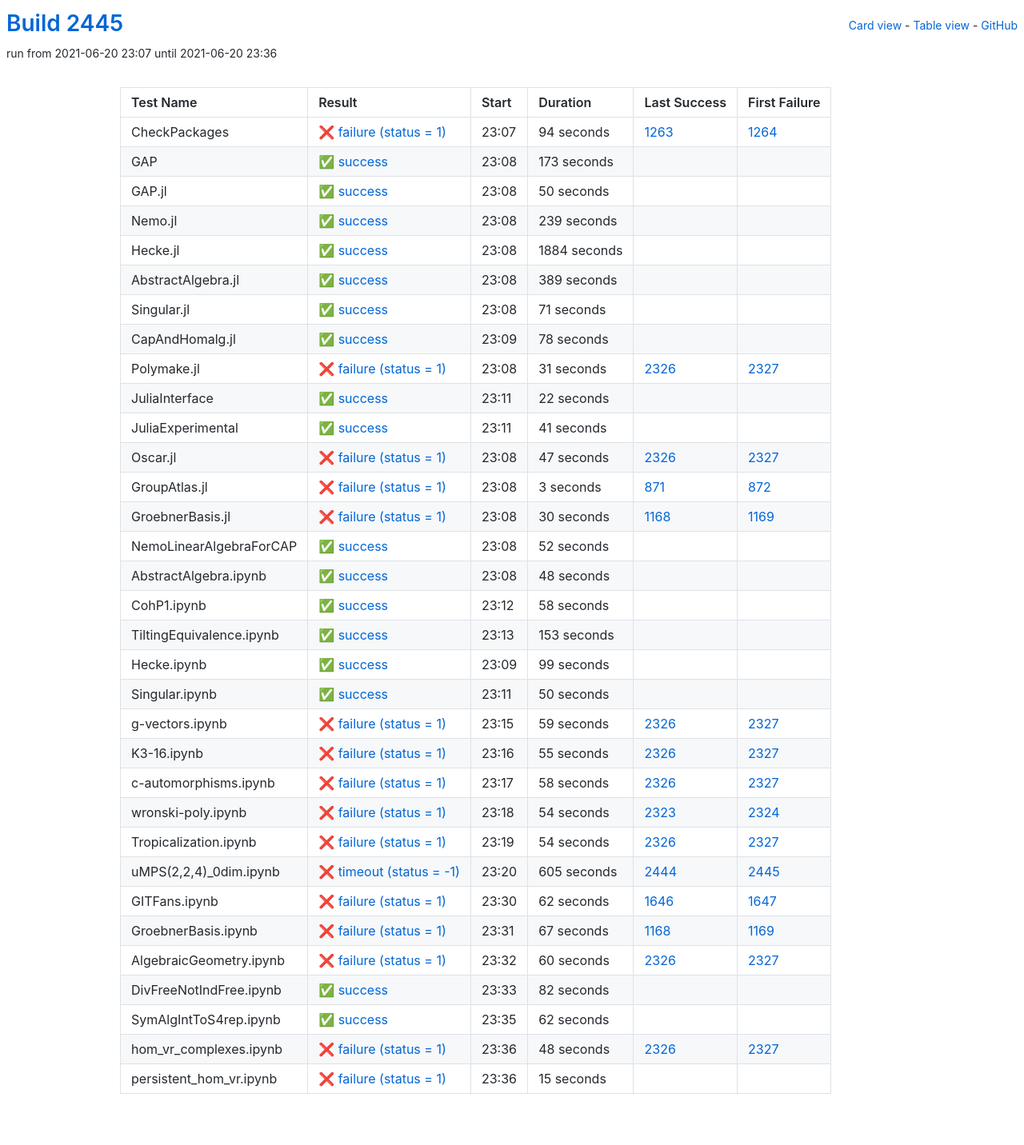
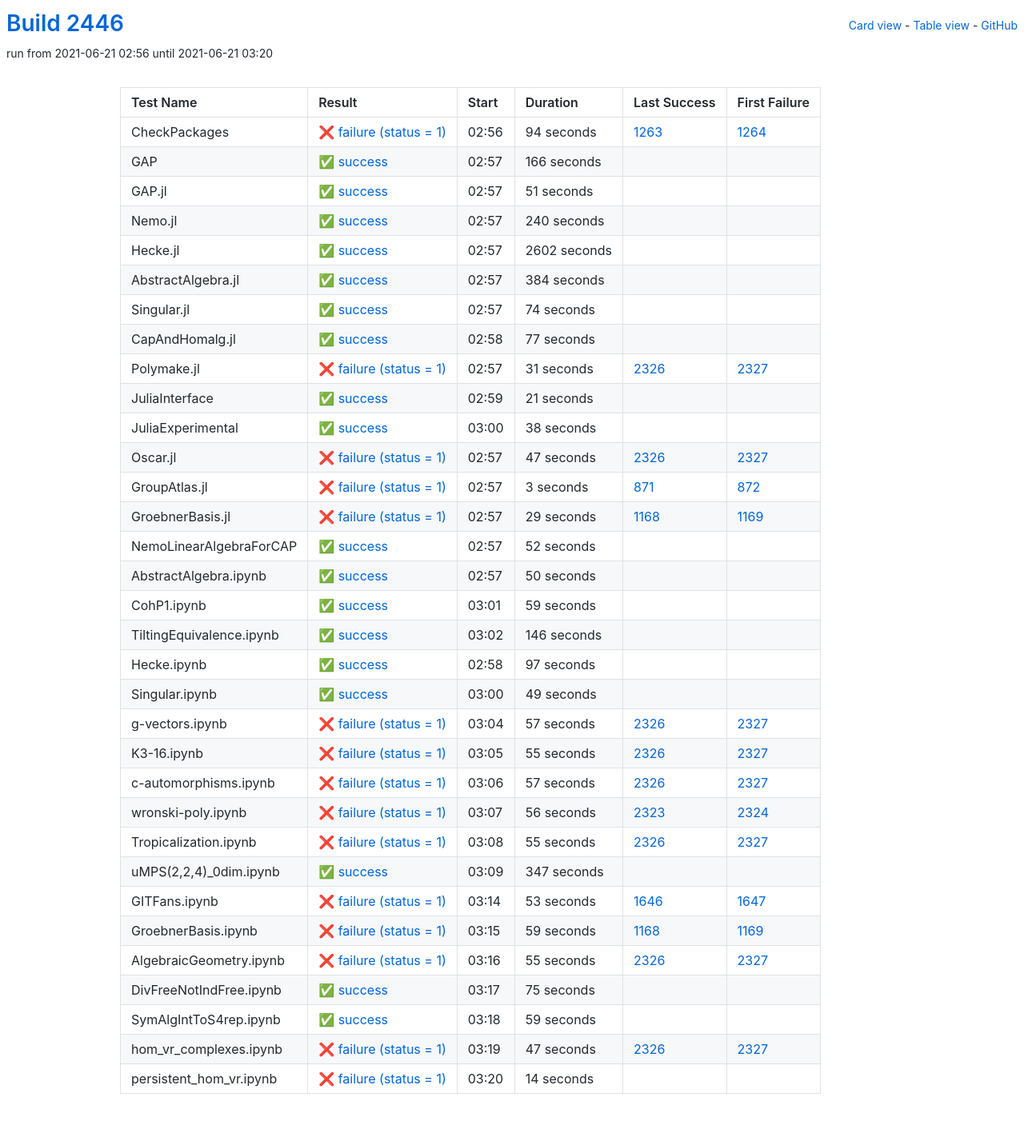
Before and after one commit to oscar-system/oscar-ci-status-stable, a Jekyll site: the page built from table.html, in a window 1280 px wide. Shown: the whole page at 80% size. Built offline with Jekyll 4.4.1, drawn with Linux system fonts in a browser that asks for light colours.

Commit message:
Build #2446

```diff
--- a/_data/ci.yml
+++ b/_data/ci.yml
@@ -1,6 +1,6 @@
 ---
-build: 2445
-build_url: https://oscarci.mathematik.uni-kl.de/job/oscar-stable/2445/
+build: 2446
+build_url: https://oscarci.mathematik.uni-kl.de/job/oscar-stable/2446/
 job: oscar-stable
 organization: oscar-system
 repo: oscar-ci-status-stable
@@ -8,8 +8,8 @@ repourl: https://github.com/oscar-system/oscar-ci-status-stable
 tests:
 - name: CheckPackages
   id: checkpackages
-  log: https://oscarci.mathematik.uni-kl.de/job/oscar-stable/2445/artifact/logs/build-2445/CheckPackages.log
-  start: 2021-06-20 23:07
+  log: https://oscarci.mathematik.uni-kl.de/job/oscar-stable/2446/artifact/logs/build-2446/CheckPackages.log
+  start: 2021-06-21 02:56
   success: false
   exitcode: 1
   status: failure
@@ -20,92 +20,92 @@ tests:
   first_failure_url: https://oscarci.mathematik.uni-kl.de/job/oscar-stable/1264/
 - name: GAP
   id: gap
-  log: https://oscarci.mathematik.uni-kl.de/job/oscar-stable/2445/artifact/logs/build-2445/GAP.log
-  start: 2021-06-20 23:08
+  log: https://oscarci.mathematik.uni-kl.de/job/oscar-stable/2446/artifact/logs/build-2446/GAP.log
+  start: 2021-06-21 02:57
   success: true
   exitcode: 0
   status: success
-  duration: 173
+  duration: 166
   last_success: false
   last_success_url:
   first_failure: false
   first_failure_url:
 - name: GAP.jl
   id: gap-jl
-  log: https://oscarci.mathematik.uni-kl.de/job/oscar-stable/2445/artifact/logs/build-2445/GAP.jl.log
-  start: 2021-06-20 23:08
+  log: https://oscarci.mathematik.uni-kl.de/job/oscar-stable/2446/artifact/logs/build-2446/GAP.jl.log
+  start: 2021-06-21 02:57
   success: true
   exitcode: 0
   status: success
-  duration: 50
+  duration: 51
   last_success: false
   last_success_url:
   first_failure: false
   first_failure_url:
 - name: Nemo.jl
   id: nemo-jl
-  log: https://oscarci.mathematik.uni-kl.de/job/oscar-stable/2445/artifact/logs/build-2445/Nemo.jl.log
-  start: 2021-06-20 23:08
+  log: https://oscarci.mathematik.uni-kl.de/job/oscar-stable/2446/artifact/logs/build-2446/Nemo.jl.log
+  start: 2021-06-21 02:57
   success: true
   exitcode: 0
   status: success
-  duration: 239
+  duration: 240
   last_success: false
   last_success_url:
   first_failure: false
   first_failure_url:
 - name: Hecke.jl
   id: hecke-jl
-  log: https://oscarci.mathematik.uni-kl.de/job/oscar-stable/2445/artifact/logs/build-2445/Hecke.jl.log
-  start: 2021-06-20 23:08
+  log: https://oscarci.mathematik.uni-kl.de/job/oscar-stable/2446/artifact/logs/build-2446/Hecke.jl.log
+  start: 2021-06-21 02:57
   success: true
   exitcode: 0
   status: success
-  duration: 1884
+  duration: 2602
   last_success: false
   last_success_url:
   first_failure: false
   first_failure_url:
 - name: AbstractAlgebra.jl
   id: abstractalgebra-jl
-  log: https://oscarci.mathematik.uni-kl.de/job/oscar-stable/2445/artifact/logs/build-2445/AbstractAlgebra.jl.log
-  start: 2021-06-20 23:08
+  log: https://oscarci.mathematik.uni-kl.de/job/oscar-stable/2446/artifact/logs/build-2446/AbstractAlgebra.jl.log
+  start: 2021-06-21 02:57
   success: true
   exitcode: 0
   status: success
-  duration: 389
+  duration: 384
   last_success: false
   last_success_url:
   first_failure: false
   first_failure_url:
 - name: Singular.jl
   id: singular-jl
-  log: https://oscarci.mathematik.uni-kl.de/job/oscar-stable/2445/artifact/logs/build-2445/Singular.jl.log
-  start: 2021-06-20 23:08
+  log: https://oscarci.mathematik.uni-kl.de/job/oscar-stable/2446/artifact/logs/build-2446/Singular.jl.log
+  start: 2021-06-21 02:57
   success: true
   exitcode: 0
   status: success
-  duration: 71
+  duration: 74
   last_success: false
   last_success_url:
   first_failure: false
   first_failure_url:
 - name: CapAndHomalg.jl
   id: capandhomalg-jl
-  log: https://oscarci.mathematik.uni-kl.de/job/oscar-stable/2445/artifact/logs/build-2445/CapAndHomalg.jl.log
-  start: 2021-06-20 23:09
+  log: https://oscarci.mathematik.uni-kl.de/job/oscar-stable/2446/artifact/logs/build-2446/CapAndHomalg.jl.log
+  start: 2021-06-21 02:58
   success: true
   exitcode: 0
   status: success
-  duration: 78
+  duration: 77
   last_success: false
   last_success_url:
   first_failure: false
   first_failure_url:
 - name: Polymake.jl
   id: polymake-jl
-  log: https://oscarci.mathematik.uni-kl.de/job/oscar-stable/2445/artifact/logs/build-2445/Polymake.jl.log
-  start: 2021-06-20 23:08
+  log: https://oscarci.mathematik.uni-kl.de/job/oscar-stable/2446/artifact/logs/build-2446/Polymake.jl.log
+  start: 2021-06-21 02:57
   success: false
   exitcode: 1
   status: failure
@@ -116,32 +116,32 @@ tests:
   first_failure_url: https://oscarci.mathematik.uni-kl.de/job/oscar-stable/2327/
 - name: JuliaInterface
   id: juliainterface
-  log: https://oscarci.mathematik.uni-kl.de/job/oscar-stable/2445/artifact/logs/build-2445/JuliaInterface.log
-  start: 2021-06-20 23:11
+  log: https://oscarci.mathematik.uni-kl.de/job/oscar-stable/2446/artifact/logs/build-2446/JuliaInterface.log
+  start: 2021-06-21 02:59
   success: true
   exitcode: 0
   status: success
-  duration: 22
+  duration: 21
   last_success: false
   last_success_url:
   first_failure: false
   first_failure_url:
 - name: JuliaExperimental
   id: juliaexperimental
-  log: https://oscarci.mathematik.uni-kl.de/job/oscar-stable/2445/artifact/logs/build-2445/JuliaExperimental.log
-  start: 2021-06-20 23:11
+  log: https://oscarci.mathematik.uni-kl.de/job/oscar-stable/2446/artifact/logs/build-2446/JuliaExperimental.log
+  start: 2021-06-21 03:00
   success: true
   exitcode: 0
   status: success
-  duration: 41
+  duration: 38
   last_success: false
   last_success_url:
   first_failure: false
   first_failure_url:
 - name: Oscar.jl
   id: oscar-jl
-  log: https://oscarci.mathematik.uni-kl.de/job/oscar-stable/2445/artifact/logs/build-2445/Oscar.jl.log
-  start: 2021-06-20 23:08
+  log: https://oscarci.mathematik.uni-kl.de/job/oscar-stable/2446/artifact/logs/build-2446/Oscar.jl.log
+  start: 2021-06-21 02:57
   success: false
   exitcode: 1
   status: failure
@@ -152,8 +152,8 @@ tests:
   first_failure_url: https://oscarci.mathematik.uni-kl.de/job/oscar-stable/2327/
 - name: GroupAtlas.jl
   id: groupatlas-jl
-  log: https://oscarci.mathematik.uni-kl.de/job/oscar-stable/2445/artifact/logs/build-2445/GroupAtlas.jl.log
-  start: 2021-06-20 23:08
+  log: https://oscarci.mathematik.uni-kl.de/job/oscar-stable/2446/artifact/logs/build-2446/GroupAtlas.jl.log
+  start: 2021-06-21 02:57
   success: false
   exitcode: 1
   status: failure
@@ -164,20 +164,20 @@ tests:
   first_failure_url: https://oscarci.mathematik.uni-kl.de/job/oscar-stable/872/
 - name: GroebnerBasis.jl
   id: groebnerbasis-jl
-  log: https://oscarci.mathematik.uni-kl.de/job/oscar-stable/2445/artifact/logs/build-2445/GroebnerBasis.jl.log
-  start: 2021-06-20 23:08
+  log: https://oscarci.mathematik.uni-kl.de/job/oscar-stable/2446/artifact/logs/build-2446/GroebnerBasis.jl.log
+  start: 2021-06-21 02:57
   success: false
   exitcode: 1
   status: failure
-  duration: 30
+  duration: 29
   last_success: 1168
   last_success_url: https://oscarci.mathematik.uni-kl.de/job/oscar-stable/1168/
   first_failure: 1169
   first_failure_url: https://oscarci.mathematik.uni-kl.de/job/oscar-stable/1169/
 - name: NemoLinearAlgebraForCAP
   id: nemolinearalgebraforcap
-  log: https://oscarci.mathematik.uni-kl.de/job/oscar-stable/2445/artifact/logs/build-2445/NemoLinearAlgebraForCAP.log
-  start: 2021-06-20 23:08
+  log: https://oscarci.mathematik.uni-kl.de/job/oscar-stable/2446/artifact/logs/build-2446/NemoLinearAlgebraForCAP.log
+  start: 2021-06-21 02:57
   success: true
   exitcode: 0
   status: success
@@ -188,56 +188,8 @@ tests:
   first_failure_url:
 - name: AbstractAlgebra.ipynb
   id: abstractalgebra-ipynb
-  log: https://oscarci.mathematik.uni-kl.de/job/oscar-stable/2445/artifact/logs/build-2445/AbstractAlgebra.ipynb.log
-  start: 2021-06-20 23:08
-  success: true
-  exitcode: 0
-  status: success
-  duration: 48
-  last_success: false
-  last_success_url:
-  first_failure: false
-  first_failure_url:
-- name: CohP1.ipynb
-  id: cohp1-ipynb
-  log: https://oscarci.mathematik.uni-kl.de/job/oscar-stable/2445/artifact/logs/build-2445/CohP1.ipynb.log
-  start: 2021-06-20 23:12
-  success: true
-  exitcode: 0
-  status: success
-  duration: 58
-  last_success: false
-  last_success_url:
-  first_failure: false
-  first_failure_url:
-- name: TiltingEquivalence.ipynb
-  id: tiltingequivalence-ipynb
-  log: https://oscarci.mathematik.uni-kl.de/job/oscar-stable/2445/artifact/logs/build-2445/TiltingEquivalence.ipynb.log
-  start: 2021-06-20 23:13
-  success: true
-  exitcode: 0
-  status: success
-  duration: 153
-  last_success: false
-  last_success_url:
-  first_failure: false
-  first_failure_url:
-- name: Hecke.ipynb
-  id: hecke-ipynb
-  log: https://oscarci.mathematik.uni-kl.de/job/oscar-stable/2445/artifact/logs/build-2445/Hecke.ipynb.log
-  start: 2021-06-20 23:09
-  success: true
-  exitcode: 0
-  status: success
-  duration: 99
-  last_success: false
-  last_success_url:
-  first_failure: false
-  first_failure_url:
-- name: Singular.ipynb
-  id: singular-ipynb
-  log: https://oscarci.mathematik.uni-kl.de/job/oscar-stable/2445/artifact/logs/build-2445/Singular.ipynb.log
-  start: 2021-06-20 23:11
+  log: https://oscarci.mathematik.uni-kl.de/job/oscar-stable/2446/artifact/logs/build-2446/AbstractAlgebra.ipynb.log
+  start: 2021-06-21 02:57
   success: true
   exitcode: 0
   status: success
@@ -246,22 +198,70 @@ tests:
   last_success_url:
   first_failure: false
   first_failure_url:
+- name: CohP1.ipynb
+  id: cohp1-ipynb
+  log: https://oscarci.mathematik.uni-kl.de/job/oscar-stable/2446/artifact/logs/build-2446/CohP1.ipynb.log
+  start: 2021-06-21 03:01
+  success: true
+  exitcode: 0
+  status: success
+  duration: 59
+  last_success: false
+  last_success_url:
+  first_failure: false
+  first_failure_url:
+- name: TiltingEquivalence.ipynb
+  id: tiltingequivalence-ipynb
+  log: https://oscarci.mathematik.uni-kl.de/job/oscar-stable/2446/artifact/logs/build-2446/TiltingEquivalence.ipynb.log
+  start: 2021-06-21 03:02
+  success: true
+  exitcode: 0
+  status: success
+  duration: 146
+  last_success: false
+  last_success_url:
+  first_failure: false
+  first_failure_url:
+- name: Hecke.ipynb
+  id: hecke-ipynb
+  log: https://oscarci.mathematik.uni-kl.de/job/oscar-stable/2446/artifact/logs/build-2446/Hecke.ipynb.log
+  start: 2021-06-21 02:58
+  success: true
+  exitcode: 0
+  status: success
+  duration: 97
+  last_success: false
+  last_success_url:
+  first_failure: false
+  first_failure_url:
+- name: Singular.ipynb
+  id: singular-ipynb
+  log: https://oscarci.mathematik.uni-kl.de/job/oscar-stable/2446/artifact/logs/build-2446/Singular.ipynb.log
+  start: 2021-06-21 03:00
+  success: true
+  exitcode: 0
+  status: success
+  duration: 49
+  last_success: false
+  last_success_url:
+  first_failure: false
+  first_failure_url:
 - name: g-vectors.ipynb
   id: g-vectors-ipynb
-  log: https://oscarci.mathematik.uni-kl.de/job/oscar-stable/2445/artifact/logs/build-2445/g-vectors.ipynb.log
-  start: 2021-06-20 23:15
+  log: https://oscarci.mathematik.uni-kl.de/job/oscar-stable/2446/artifact/logs/build-2446/g-vectors.ipynb.log
+  start: 2021-06-21 03:04
   success: false
   exitcode: 1
   status: failure
-  duration: 59
+  duration: 57
   last_success: 2326
   last_success_url: https://oscarci.mathematik.uni-kl.de/job/oscar-stable/2326/
   first_failure: 2327
   first_failure_url: https://oscarci.mathematik.uni-kl.de/job/oscar-stable/2327/
 - name: K3-16.ipynb
   id: k3-16-ipynb
-  log: https://oscarci.mathematik.uni-kl.de/job/oscar-stable/2445/artifact/logs/build-2445/K3-16.ipynb.log
-  start: 2021-06-20 23:16
+  log: https://oscarci.mathematik.uni-kl.de/job/oscar-stable/2446/artifact/logs/build-2446/K3-16.ipynb.log
+  start: 2021-06-21 03:05
   success: false
   exitcode: 1
   status: failure
@@ -272,132 +272,132 @@ tests:
   first_failure_url: https://oscarci.mathematik.uni-kl.de/job/oscar-stable/2327/
 - name: c-automorphisms.ipynb
   id: c-automorphisms-ipynb
-  log: https://oscarci.mathematik.uni-kl.de/job/oscar-stable/2445/artifact/logs/build-2445/c-automorphisms.ipynb.log
-  start: 2021-06-20 23:17
+  log: https://oscarci.mathematik.uni-kl.de/job/oscar-stable/2446/artifact/logs/build-2446/c-automorphisms.ipynb.log
+  start: 2021-06-21 03:06
   success: false
   exitcode: 1
   status: failure
-  duration: 58
+  duration: 57
   last_success: 2326
   last_success_url: https://oscarci.mathematik.uni-kl.de/job/oscar-stable/2326/
   first_failure: 2327
   first_failure_url: https://oscarci.mathematik.uni-kl.de/job/oscar-stable/2327/
 - name: wronski-poly.ipynb
   id: wronski-poly-ipynb
-  log: https://oscarci.mathematik.uni-kl.de/job/oscar-stable/2445/artifact/logs/build-2445/wronski-poly.ipynb.log
-  start: 2021-06-20 23:18
+  log: https://oscarci.mathematik.uni-kl.de/job/oscar-stable/2446/artifact/logs/build-2446/wronski-poly.ipynb.log
+  start: 2021-06-21 03:07
   success: false
   exitcode: 1
   status: failure
-  duration: 54
+  duration: 56
   last_success: 2323
   last_success_url: https://oscarci.mathematik.uni-kl.de/job/oscar-stable/2323/
   first_failure: 2324
   first_failure_url: https://oscarci.mathematik.uni-kl.de/job/oscar-stable/2324/
 - name: Tropicalization.ipynb
   id: tropicalization-ipynb
-  log: https://oscarci.mathematik.uni-kl.de/job/oscar-stable/2445/artifact/logs/build-2445/Tropicalization.ipynb.log
-  start: 2021-06-20 23:19
+  log: https://oscarci.mathematik.uni-kl.de/job/oscar-stable/2446/artifact/logs/build-2446/Tropicalization.ipynb.log
+  start: 2021-06-21 03:08
   success: false
   exitcode: 1
   status: failure
-  duration: 54
+  duration: 55
   last_success: 2326
   last_success_url: https://oscarci.mathematik.uni-kl.de/job/oscar-stable/2326/
   first_failure: 2327
   first_failure_url: https://oscarci.mathematik.uni-kl.de/job/oscar-stable/2327/
 - name: uMPS(2,2,4)_0dim.ipynb
   id: umps-2-2-4-0dim-ipynb
-  log: https://oscarci.mathematik.uni-kl.de/job/oscar-stable/2445/artifact/logs/build-2445/uMPS-2-2-4-_0dim.ipynb.log
-  start: 2021-06-20 23:20
-  success: false
-  exitcode: -1
-  status: timeout
-  duration: 605
-  last_success: 2444
-  last_success_url: https://oscarci.mathematik.uni-kl.de/job/oscar-stable/2444/
-  first_failure: 2445
-  first_failure_url: https://oscarci.mathematik.uni-kl.de/job/oscar-stable/2445/
+  log: https://oscarci.mathematik.uni-kl.de/job/oscar-stable/2446/artifact/logs/build-2446/uMPS-2-2-4-_0dim.ipynb.log
+  start: 2021-06-21 03:09
+  success: true
+  exitcode: 0
+  status: success
+  duration: 347
+  last_success: false
+  last_success_url:
+  first_failure: false
+  first_failure_url:
 - name: GITFans.ipynb
   id: gitfans-ipynb
-  log: https://oscarci.mathematik.uni-kl.de/job/oscar-stable/2445/artifact/logs/build-2445/GITFans.ipynb.log
-  start: 2021-06-20 23:30
+  log: https://oscarci.mathematik.uni-kl.de/job/oscar-stable/2446/artifact/logs/build-2446/GITFans.ipynb.log
+  start: 2021-06-21 03:14
   success: false
   exitcode: 1
   status: failure
-  duration: 62
+  duration: 53
   last_success: 1646
   last_success_url: https://oscarci.mathematik.uni-kl.de/job/oscar-stable/1646/
   first_failure: 1647
   first_failure_url: https://oscarci.mathematik.uni-kl.de/job/oscar-stable/1647/
 - name: GroebnerBasis.ipynb
   id: groebnerbasis-ipynb
-  log: https://oscarci.mathematik.uni-kl.de/job/oscar-stable/2445/artifact/logs/build-2445/GroebnerBasis.ipynb.log
-  start: 2021-06-20 23:31
+  log: https://oscarci.mathematik.uni-kl.de/job/oscar-stable/2446/artifact/logs/build-2446/GroebnerBasis.ipynb.log
+  start: 2021-06-21 03:15
   success: false
   exitcode: 1
   status: failure
-  duration: 67
+  duration: 59
   last_success: 1168
   last_success_url: https://oscarci.mathematik.uni-kl.de/job/oscar-stable/1168/
   first_failure: 1169
   first_failure_url: https://oscarci.mathematik.uni-kl.de/job/oscar-stable/1169/
 - name: AlgebraicGeometry.ipynb
   id: algebraicgeometry-ipynb
-  log: https://oscarci.mathematik.uni-kl.de/job/oscar-stable/2445/artifact/logs/build-2445/AlgebraicGeometry.ipynb.log
-  start: 2021-06-20 23:32
+  log: https://oscarci.mathematik.uni-kl.de/job/oscar-stable/2446/artifact/logs/build-2446/AlgebraicGeometry.ipynb.log
+  start: 2021-06-21 03:16
   success: false
   exitcode: 1
   status: failure
-  duration: 60
+  duration: 55
   last_success: 2326
   last_success_url: https://oscarci.mathematik.uni-kl.de/job/oscar-stable/2326/
   first_failure: 2327
   first_failure_url: https://oscarci.mathematik.uni-kl.de/job/oscar-stable/2327/
 - name: DivFreeNotIndFree.ipynb
   id: divfreenotindfree-ipynb
-  log: https://oscarci.mathematik.uni-kl.de/job/oscar-stable/2445/artifact/logs/build-2445/DivFreeNotIndFree.ipynb.log
-  start: 2021-06-20 23:33
+  log: https://oscarci.mathematik.uni-kl.de/job/oscar-stable/2446/artifact/logs/build-2446/DivFreeNotIndFree.ipynb.log
+  start: 2021-06-21 03:17
   success: true
   exitcode: 0
   status: success
-  duration: 82
+  duration: 75
   last_success: false
   last_success_url:
   first_failure: false
   first_failure_url:
 - name: SymAlgIntToS4rep.ipynb
   id: symalginttos4rep-ipynb
-  log: https://oscarci.mathematik.uni-kl.de/job/oscar-stable/2445/artifact/logs/build-2445/SymAlgIntToS4rep.ipynb.log
-  start: 2021-06-20 23:35
+  log: https://oscarci.mathematik.uni-kl.de/job/oscar-stable/2446/artifact/logs/build-2446/SymAlgIntToS4rep.ipynb.log
+  start: 2021-06-21 03:18
   success: true
   exitcode: 0
   status: success
-  duration: 62
+  duration: 59
   last_success: false
   last_success_url:
   first_failure: false
   first_failure_url:
 - name: hom_vr_complexes.ipynb
   id: hom-vr-complexes-ipynb
-  log: https://oscarci.mathematik.uni-kl.de/job/oscar-stable/2445/artifact/logs/build-2445/hom_vr_complexes.ipynb.log
-  start: 2021-06-20 23:36
+  log: https://oscarci.mathematik.uni-kl.de/job/oscar-stable/2446/artifact/logs/build-2446/hom_vr_complexes.ipynb.log
+  start: 2021-06-21 03:19
   success: false
   exitcode: 1
   status: failure
-  duration: 48
+  duration: 47
   last_success: 2326
   last_success_url: https://oscarci.mathematik.uni-kl.de/job/oscar-stable/2326/
   first_failure: 2327
   first_failure_url: https://oscarci.mathematik.uni-kl.de/job/oscar-stable/2327/
 - name: persistent_hom_vr.ipynb
   id: persistent-hom-vr-ipynb
-  log: https://oscarci.mathematik.uni-kl.de/job/oscar-stable/2445/artifact/logs/build-2445/persistent_hom_vr.ipynb.log
-  start: 2021-06-20 23:36
+  log: https://oscarci.mathematik.uni-kl.de/job/oscar-stable/2446/artifact/logs/build-2446/persistent_hom_vr.ipynb.log
+  start: 2021-06-21 03:20
   success: false
   exitcode: 1
   status: failure
-  duration: 15
+  duration: 14
   last_success: false
   last_success_url:
   first_failure: false
```
Also changed, not shown: README.md.
